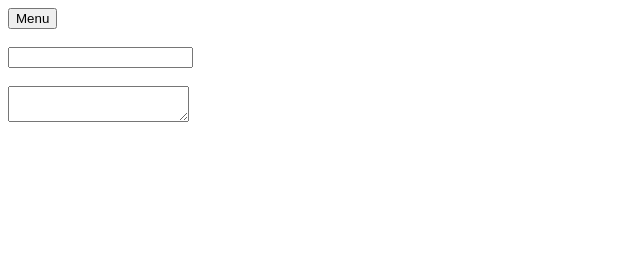
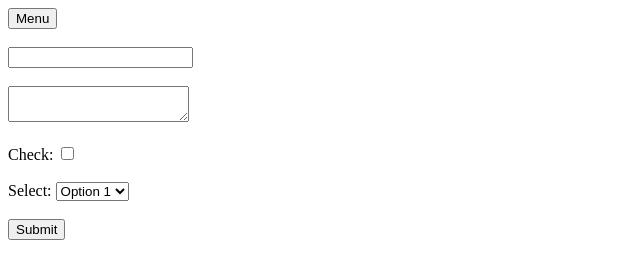
Before and after one commit to ramana721/JavaScriptPracitse, a plain HTML site: page index.html in a window 1280 px wide. Shown: the whole page, without its empty margins (0-640 px from the left). Drawn offline with Linux system fonts and the light colour scheme.

Commit message:
Submit Event

```diff
--- a/eventHandling.js
+++ b/eventHandling.js
@@ -45,3 +45,14 @@ function validateInput(){
 text.addEventListener("keydown", (event) => console.log(`Key Down: ${event.key}`));
 text.addEventListener("keyup", (event) => console.log(`key Released: ${event.key}`));
 //text.addEventListener("keyup", () => console.log("Key Up"));
+
+var checkBox = document.getElementById("check");
+
+// checkBox.addEventListener("click", (event) => {event.preventDefault()});
+checkBox.addEventListener("click", (event) => console.log(`Checkbox: ${event.target.checked}`));
+
+function HandleSubmit(event){
+    event.preventDefault();
+    console.log("Form Submitted!");
+    console.log(document.getElementById("select").value);
+}
--- a/index.html
+++ b/index.html
@@ -30,6 +30,22 @@
     <input type="text" name="text" id="text">
     <br><br>
     <textarea name="textarea" id="textarea"></textarea>
+    <br><br>
+    <label for="check">Check:</label>
+    <input type="checkbox" name="check" id="check">
+    <br><br>
+    <form id="form" onsubmit="HandleSubmit(event)">
+        <label for="select">Select:</label>
+        <select name="select" id="select">
+            <option value="1">Option 1</option>
+            <option value="2">Option 2</option>
+            <option value="3">Option 3</option>
+        </select>
+        <br><br>
+        <!-- <input type="submit" value="Submit"> -->
+        <button type="submit">Submit</button>
+
+    </form>
     <script src="eventHandling.js"></script>
     <script>
         // console.log(document.getElementById("menu"), document.getElementById("menuTrigger"));
```
Also changed, not shown: 1 other file.
